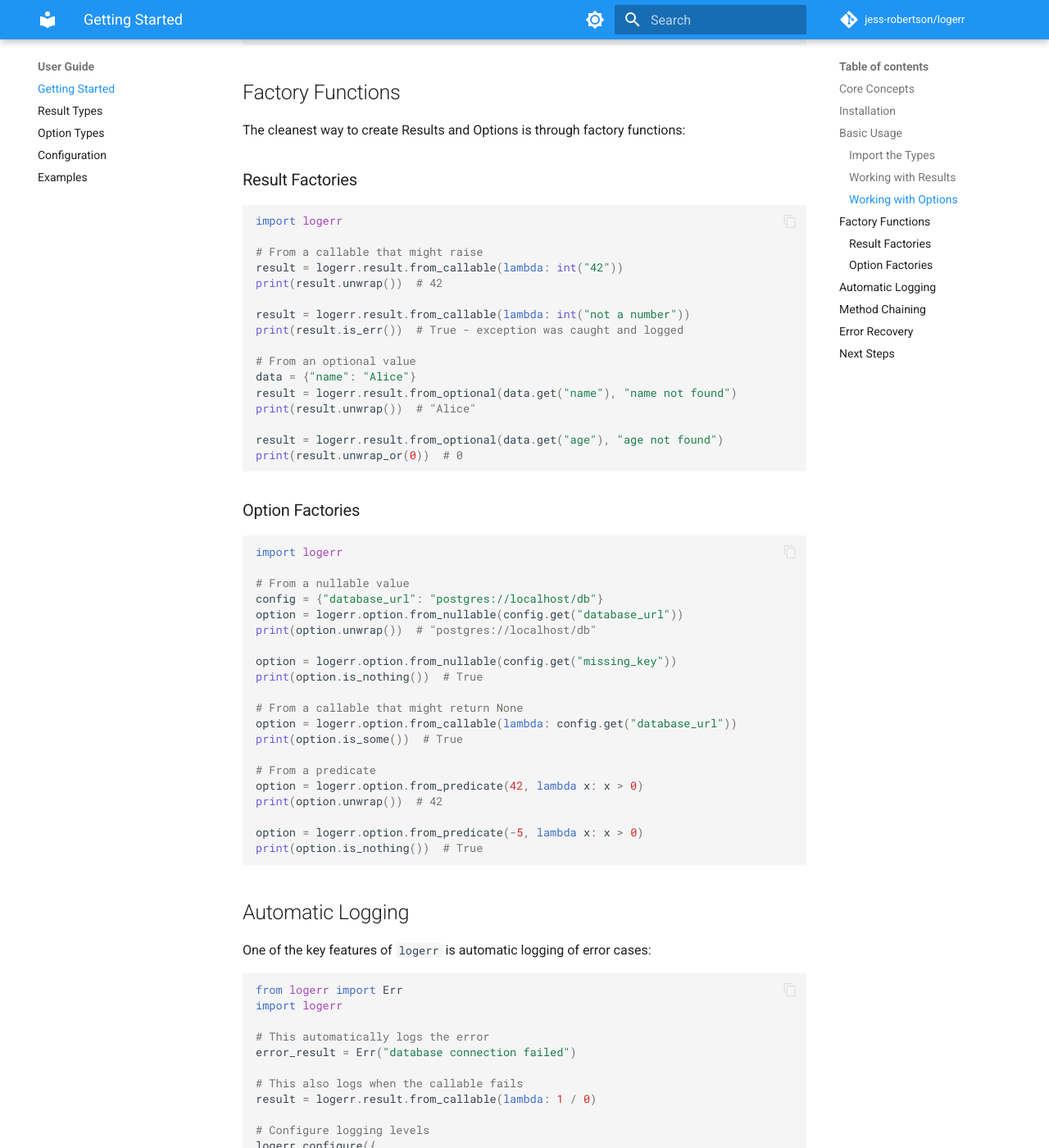
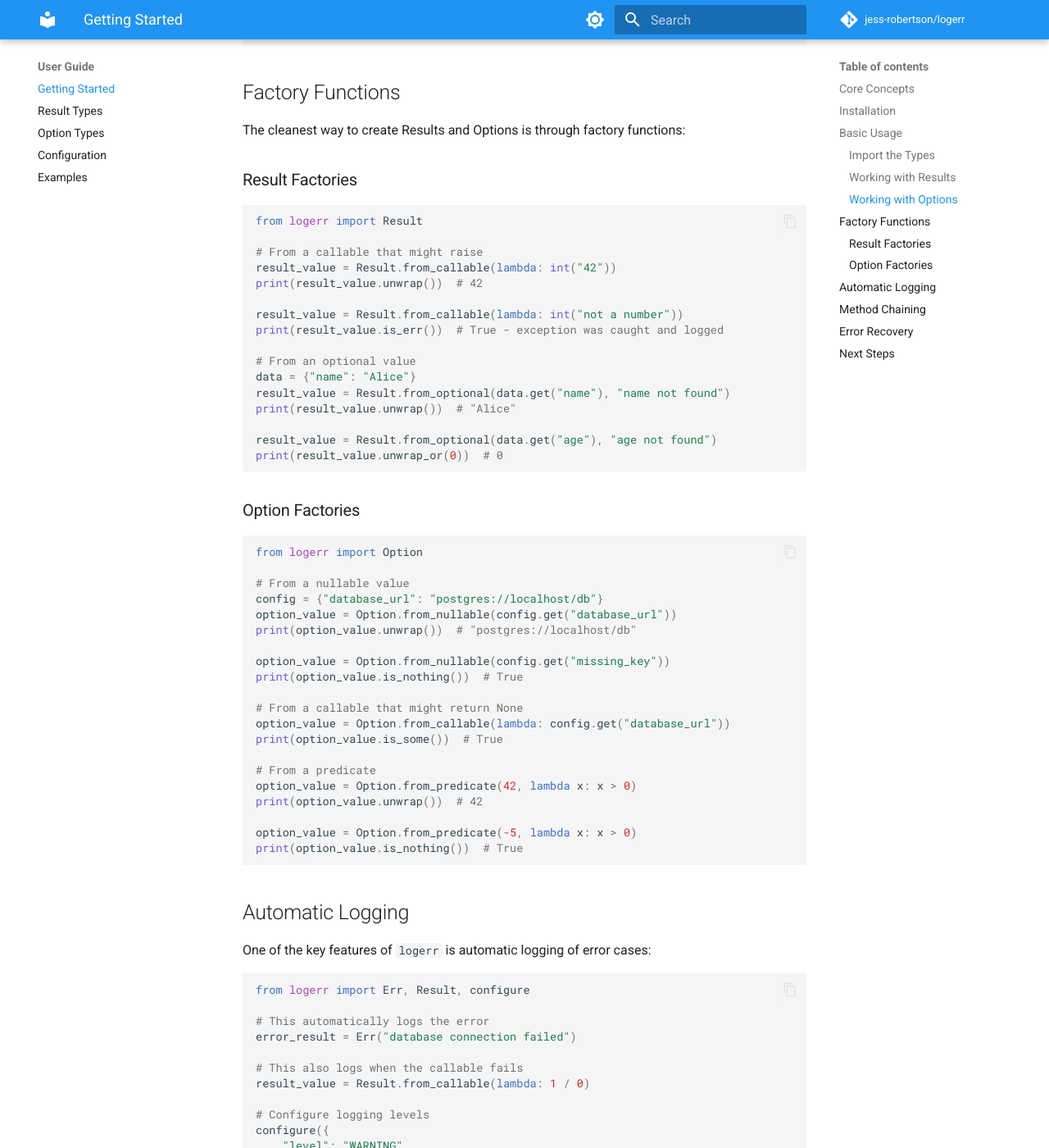
Before and after one commit to jesserobertson/logerr, an MkDocs documentation site: the page built from docs/guide/getting-started.md, in a window 1280 px wide and 1400 px high, scrolled down 2008 px. Shown: the whole window at 82% size. Built offline with MkDocs 1.6.1 and Material for MkDocs 9.7.7, drawn with Linux system fonts in a browser that asks for light colours; comment, search, counter and statistics services are not loaded; some of the changed text lies outside the part shown.

Commit message:
Add class method factory functions and update documentation imports
- Add class methods to Option and Result base classes for factory functions:
  - Option.from_nullable(), Option.from_callable(), Option.from_predicate()
  - Result.from_callable(), Result.from_optional(), Result.from_predicate()
- Update all import examples in documentation to use new class method style
- Update README.md, getting-started.md, result-types.md, option-types.md
- Update CLAUDE.md with new API patterns
- Maintain backward compatibility with existing module-level functions

🤖 Generated with [Claude Code](https://claude.ai/code)

Co-Authored-By: Claude <noreply@anthropic.com>

````diff
--- a/docs/guide/getting-started.md
+++ b/docs/guide/getting-started.md
@@ -31,8 +31,8 @@ pip install -e .
 # Direct imports for the main types
 from logerr import Ok, Err, Some, Nothing
 
-# Module imports for factory functions
-import logerr
+# Import the main types
+from logerr import Result, Option
 ```
 
 ### Working with Results
@@ -95,47 +95,47 @@ The cleanest way to create Results and Options is through factory functions:
 ### Result Factories
 
 ```python
-import logerr
+from logerr import Result
 
 # From a callable that might raise
-result = logerr.result.from_callable(lambda: int("42"))
-print(result.unwrap())  # 42
+result_value = Result.from_callable(lambda: int("42"))
+print(result_value.unwrap())  # 42
 
-result = logerr.result.from_callable(lambda: int("not a number"))
-print(result.is_err())  # True - exception was caught and logged
+result_value = Result.from_callable(lambda: int("not a number"))
+print(result_value.is_err())  # True - exception was caught and logged
 
 # From an optional value
 data = {"name": "Alice"}
-result = logerr.result.from_optional(data.get("name"), "name not found")
-print(result.unwrap())  # "Alice"
+result_value = Result.from_optional(data.get("name"), "name not found")
+print(result_value.unwrap())  # "Alice"
 
-result = logerr.result.from_optional(data.get("age"), "age not found")
-print(result.unwrap_or(0))  # 0
+result_value = Result.from_optional(data.get("age"), "age not found")
+print(result_value.unwrap_or(0))  # 0
 ```
 
 ### Option Factories
 
 ```python
-import logerr
+from logerr import Option
 
 # From a nullable value
 config = {"database_url": "postgres://localhost/db"}
-option = logerr.option.from_nullable(config.get("database_url"))
-print(option.unwrap())  # "postgres://localhost/db"
+option_value = Option.from_nullable(config.get("database_url"))
+print(option_value.unwrap())  # "postgres://localhost/db"
 
-option = logerr.option.from_nullable(config.get("missing_key"))
-print(option.is_nothing())  # True
+option_value = Option.from_nullable(config.get("missing_key"))
+print(option_value.is_nothing())  # True
 
 # From a callable that might return None
-option = logerr.option.from_callable(lambda: config.get("database_url"))
-print(option.is_some())  # True
+option_value = Option.from_callable(lambda: config.get("database_url"))
+print(option_value.is_some())  # True
 
 # From a predicate
-option = logerr.option.from_predicate(42, lambda x: x > 0)
-print(option.unwrap())  # 42
+option_value = Option.from_predicate(42, lambda x: x > 0)
+print(option_value.unwrap())  # 42
 
-option = logerr.option.from_predicate(-5, lambda x: x > 0)
-print(option.is_nothing())  # True
+option_value = Option.from_predicate(-5, lambda x: x > 0)
+print(option_value.is_nothing())  # True
 ```
 
 ## Automatic Logging
@@ -143,17 +143,16 @@ print(option.is_nothing())  # True
 One of the key features of `logerr` is automatic logging of error cases:
 
 ```python
-from logerr import Err
-import logerr
+from logerr import Err, Result, configure
 
 # This automatically logs the error
 error_result = Err("database connection failed")
 
 # This also logs when the callable fails
-result = logerr.result.from_callable(lambda: 1 / 0)
+result_value = Result.from_callable(lambda: 1 / 0)
 
 # Configure logging levels
-logerr.configure({
+configure({
     "level": "WARNING",
     "libraries": {
         "myapp": {"level": "DEBUG"}
@@ -166,17 +165,17 @@ logerr.configure({
 Both Result and Option types support fluent method chaining:
 
 ```python
-import logerr
+from logerr import Result
 import json
 
 # Complex pipeline with error handling
-result = (logerr.result.from_callable(lambda: open("config.json").read())
-    .and_then(lambda text: logerr.result.from_callable(lambda: json.loads(text)))
+result_value = (Result.from_callable(lambda: open("config.json").read())
+    .and_then(lambda text: Result.from_callable(lambda: json.loads(text)))
     .map(lambda config: config.get("database_url"))
-    .and_then(lambda url: logerr.result.from_optional(url, "No database URL in config"))
+    .and_then(lambda url: Result.from_optional(url, "No database URL in config"))
     .unwrap_or("sqlite:///default.db"))
 
-print(f"Database URL: {result}")
+print(f"Database URL: {result_value}")
 ```
 
 ## Error Recovery
@@ -184,15 +183,15 @@ print(f"Database URL: {result}")
 Handle errors gracefully with recovery methods:
 
 ```python
-import logerr
+from logerr import Result, Err
 
 def retry_operation(error):
     """Retry logic for failed operations."""
     if "timeout" in str(error):
-        return logerr.result.from_callable(lambda: "retry successful")
+        return Result.from_callable(lambda: "retry successful")
     return Err("permanent failure")
 
-result = (logerr.result.from_callable(lambda: raise_timeout_error())
+result_value = (Result.from_callable(lambda: raise_timeout_error())
     .or_else(retry_operation)
     .unwrap_or("fallback value"))
 ```
````
Also changed, not shown: CLAUDE.md (+7 -7 lines), README.md (+28 -25 lines), docs/guide/option-types.md (+29 -29 lines), docs/guide/result-types.md (+28 -28 lines), 2 other files.
